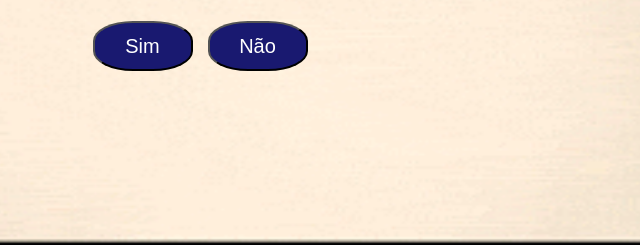
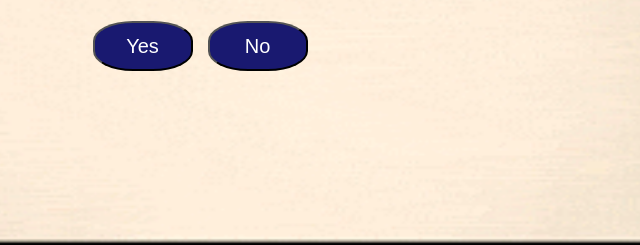
Before and after one commit to GuilhermeFernandes01/Jogo-do-Marciano-ETEC-Dra.-Ruth-Cardoso, a plain HTML site: page Jogo do Marciano/won.html in a window 1280 px wide. Shown: the part 290-535 px from the top of the page, 440-1080 px from the left. Drawn offline with Linux system fonts and the light colour scheme.

Commit message:
Update won.html

```diff
--- a/Jogo do Marciano/won.html
+++ b/Jogo do Marciano/won.html
@@ -15,8 +15,8 @@
           <span style="color: green;">Congratulations, you hit the Marcian!</span>
           <span style="color: green;">Play again?</span>
           <br>
-          <a href="testejogo.html"><button type="button" class="btnhist">Sim</button></a>
-          <a href="testejogo.html"><button type="button" class="btnhist">Não</button></a>
+          <a href="index.html"><button type="button" class="btnhist">Yes</button></a>
+          <a href="desenvolvedores.html"><button type="button" class="btnhist">No</button></a>
           </center>
       </div>
     </div>
```
